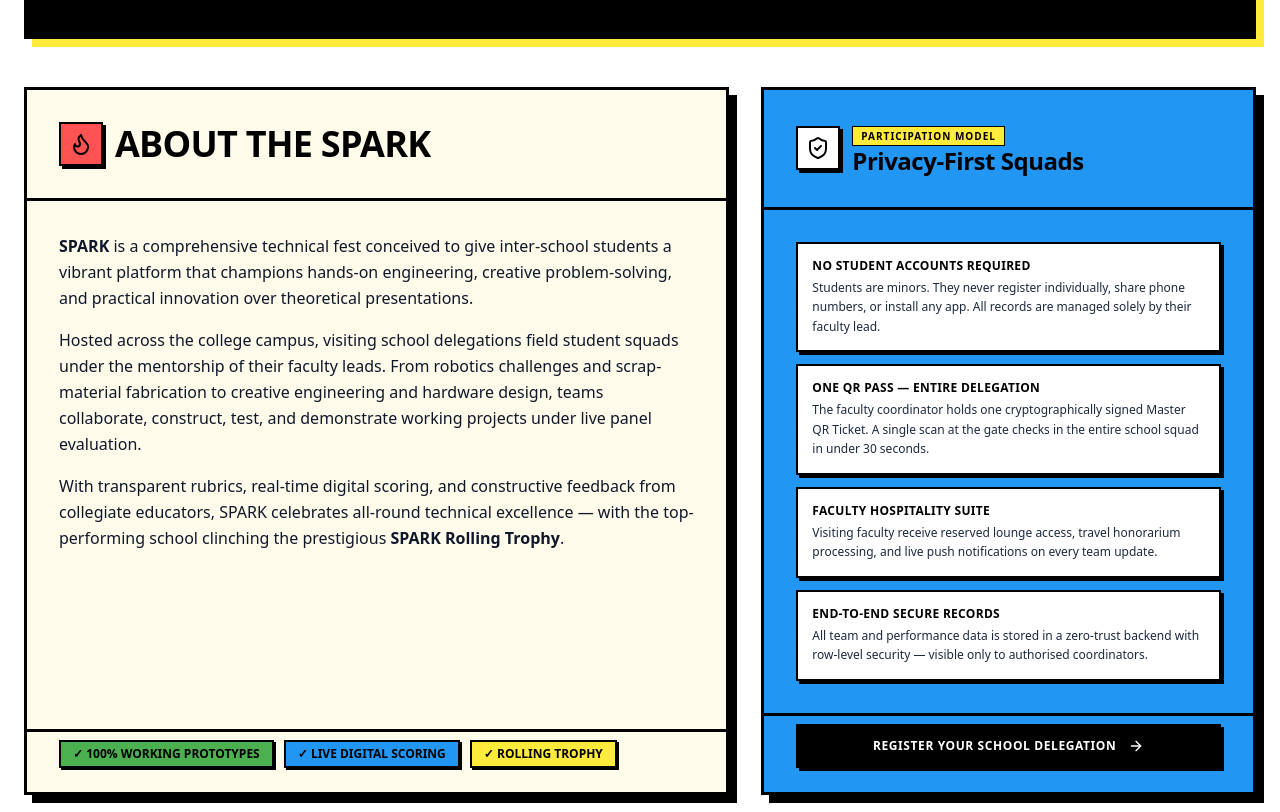
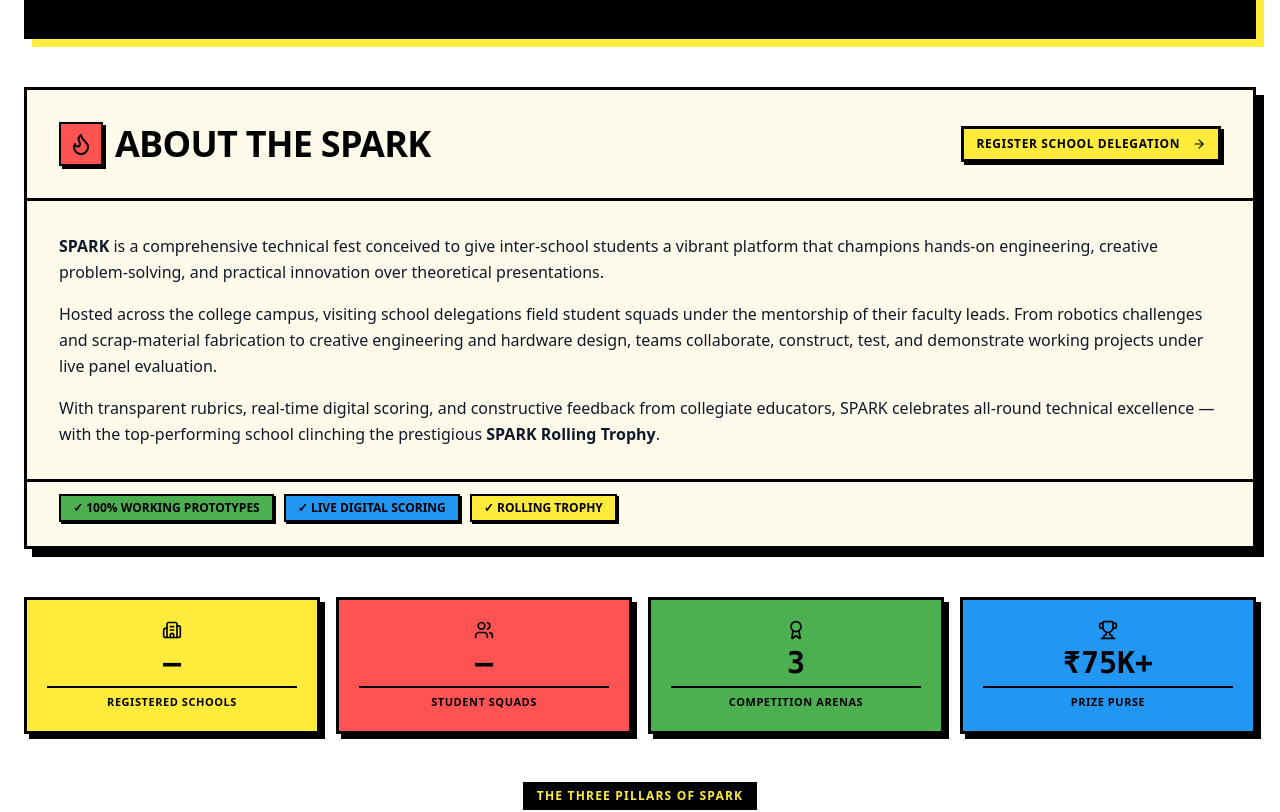
Before and after one commit to jabirjalal12/SPARK-26, a Next.js app: page / in a window 1280 px wide. Shown: the part 1885-2697 px from the top of the page. Built offline with nearby package versions, Linux system fonts and the light colour scheme; no server answers; the database is empty.

Commit message:
feat: remove Participation Model card and make About The SPARK full width

```diff
--- a/src/app/page.tsx
+++ b/src/app/page.tsx
@@ -321,11 +321,10 @@ export default function LandingPage() {
             </div>
           </div>
 
-          {/* ── Story + Delegation Grid ── */}
-          <div className="grid grid-cols-1 lg:grid-cols-12 gap-8 mb-12">
-            {/* About SPARK Section */}
-            <div className="lg:col-span-7 bg-[#FFFBEB] border-[3px] border-black shadow-[8px_8px_0px_#000000] flex flex-col">
-              <div className="p-6 sm:p-8 border-b-[3px] border-black flex items-center gap-3">
+          {/* ── About The SPARK (Full Width) ── */}
+          <div className="w-full bg-[#FFFBEB] border-[3px] border-black shadow-[8px_8px_0px_#000000] flex flex-col mb-12">
+            <div className="p-6 sm:p-8 border-b-[3px] border-black flex flex-wrap items-center justify-between gap-4">
+              <div className="flex items-center gap-3">
                 <div className="w-11 h-11 bg-[#FF5252] border-2 border-black shadow-[3px_3px_0px_#000000] flex items-center justify-center flex-shrink-0">
                   <Flame className="w-6 h-6 text-black" />
                 </div>
@@ -334,6 +333,13 @@ export default function LandingPage() {
                     About The SPARK
                   </h3>
                 </div>
+              </div>
+              <Link href="/register">
+                <Button variant="yellow" size="sm" className="text-xs font-black uppercase tracking-wider shadow-[3px_3px_0px_#000000]">
+                  Register School Delegation
+                  <ArrowRight className="h-3.5 w-3.5 ml-1.5" />
+                </Button>
+              </Link>
             </div>
             <div className="p-6 sm:p-8 flex-1 space-y-4 text-sm sm:text-base font-medium text-slate-900 leading-relaxed">
               <p>
@@ -346,47 +352,10 @@ export default function LandingPage() {
                 With transparent rubrics, real-time digital scoring, and constructive feedback from collegiate educators, SPARK celebrates all-round technical excellence — with the top-performing school clinching the prestigious <strong>SPARK Rolling Trophy</strong>.
               </p>
             </div>
-              <div className="px-6 sm:px-8 pb-6 pt-2 border-t-[3px] border-black flex flex-wrap gap-2.5">
+            <div className="px-6 sm:px-8 pb-6 pt-3 border-t-[3px] border-black flex flex-wrap gap-2.5">
               <span className="bg-[#4CAF50] text-black border-2 border-black px-3 py-1 text-xs font-black uppercase shadow-[2px_2px_0px_#000000]">✓ 100% Working Prototypes</span>
               <span className="bg-[#2196F3] text-black border-2 border-black px-3 py-1 text-xs font-black uppercase shadow-[2px_2px_0px_#000000]">✓ Live Digital Scoring</span>
               <span className="bg-[#FFEB3B] text-black border-2 border-black px-3 py-1 text-xs font-black uppercase shadow-[2px_2px_0px_#000000]">✓ Rolling Trophy</span>
-              </div>
-            </div>
-
-            {/* Delegation Protocol */}
-            <div className="lg:col-span-5 bg-[#2196F3] border-[3px] border-black shadow-[8px_8px_0px_#000000] flex flex-col">
-              <div className="p-6 sm:p-8 border-b-[3px] border-black flex items-center gap-3">
-                <div className="w-11 h-11 bg-white border-2 border-black shadow-[3px_3px_0px_#000000] flex items-center justify-center flex-shrink-0">
-                  <ShieldCheck className="w-6 h-6 text-black" />
-                </div>
-                <div>
-                  <span className="text-[10px] font-black uppercase tracking-widest text-black bg-[#FFEB3B] px-2 py-0.5 border border-black">
-                    PARTICIPATION MODEL
-                  </span>
-                  <h3 className="text-xl sm:text-2xl font-black text-black mt-0.5">Privacy-First Squads</h3>
-                </div>
-              </div>
-              <div className="p-6 sm:p-8 flex-1 space-y-3">
-                {[
-                  { title: "No Student Accounts Required", desc: "Students are minors. They never register individually, share phone numbers, or install any app. All records are managed solely by their faculty lead." },
-                  { title: "One QR Pass — Entire Delegation", desc: "The faculty coordinator holds one cryptographically signed Master QR Ticket. A single scan at the gate checks in the entire school squad in under 30 seconds." },
-                  { title: "Faculty Hospitality Suite", desc: "Visiting faculty receive reserved lounge access, travel honorarium processing, and live push notifications on every team update." },
-                  { title: "End-to-End Secure Records", desc: "All team and performance data is stored in a zero-trust backend with row-level security — visible only to authorised coordinators." },
-                ].map((item) => (
-                  <div key={item.title} className="p-3.5 bg-white border-2 border-black shadow-[3px_3px_0px_#000000]">
-                    <p className="font-black text-xs uppercase text-black tracking-wide">{item.title}</p>
-                    <p className="text-xs text-slate-800 font-medium mt-1 leading-relaxed">{item.desc}</p>
-                  </div>
-                ))}
-              </div>
-              <div className="px-6 sm:px-8 pb-6 pt-2 border-t-[3px] border-black">
-                <Link href="/register">
-                  <Button variant="primary" className="w-full text-xs font-black uppercase tracking-wider shadow-[3px_3px_0px_#000000]">
-                    Register Your School Delegation
-                    <ArrowRight className="h-4 w-4 ml-1" />
-                  </Button>
-                </Link>
-              </div>
             </div>
           </div>
 
```
Lines whose indentation alone changed are shown as unchanged.
